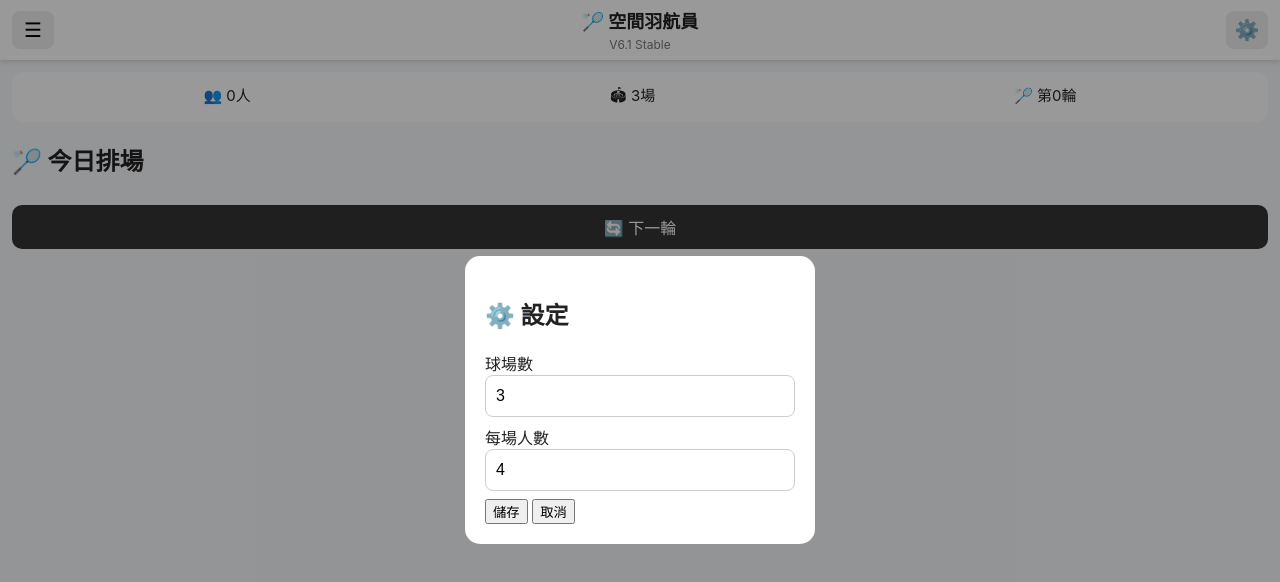
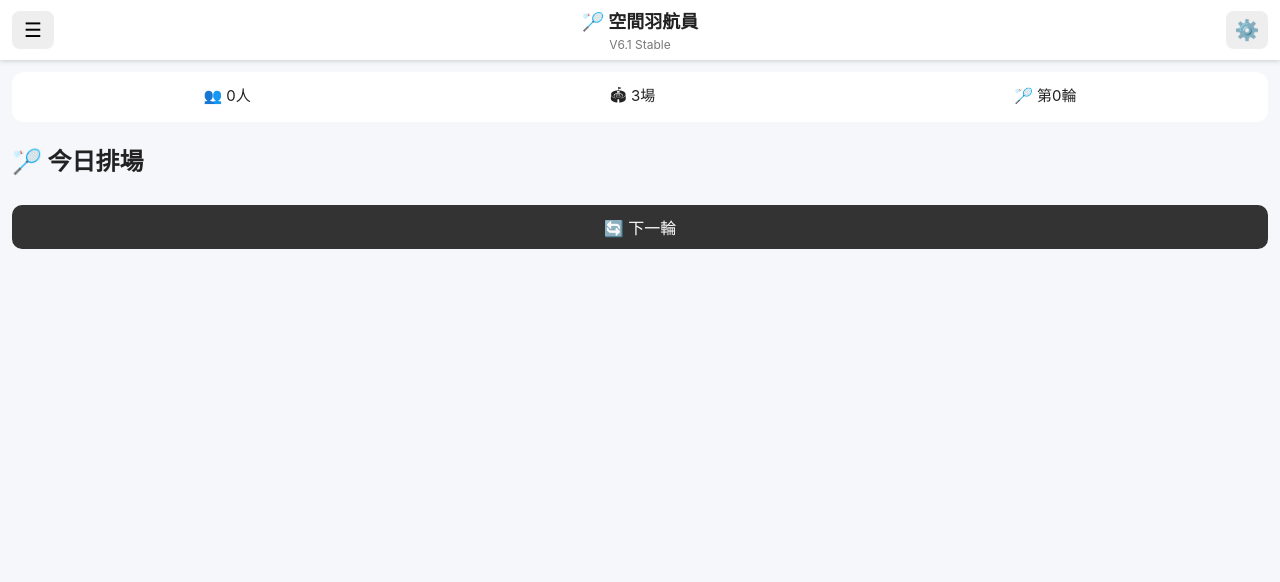
Before and after one commit to linyu0120/kongjian-yuhangyuan, a plain HTML site: page index.html in a window 1280 px wide. Drawn offline with Linux system fonts and the light colour scheme.

Commit message:
index.html

```diff
--- a/index.html
+++ b/index.html
@@ -208,8 +208,7 @@
 
 <!-- 設定 -->
 
-<div id="settingModal"
-class="modal hidden">
+<div id="settingModal" class="modal" style="display:none;">
 
 <div class="modal-content">
 
```
